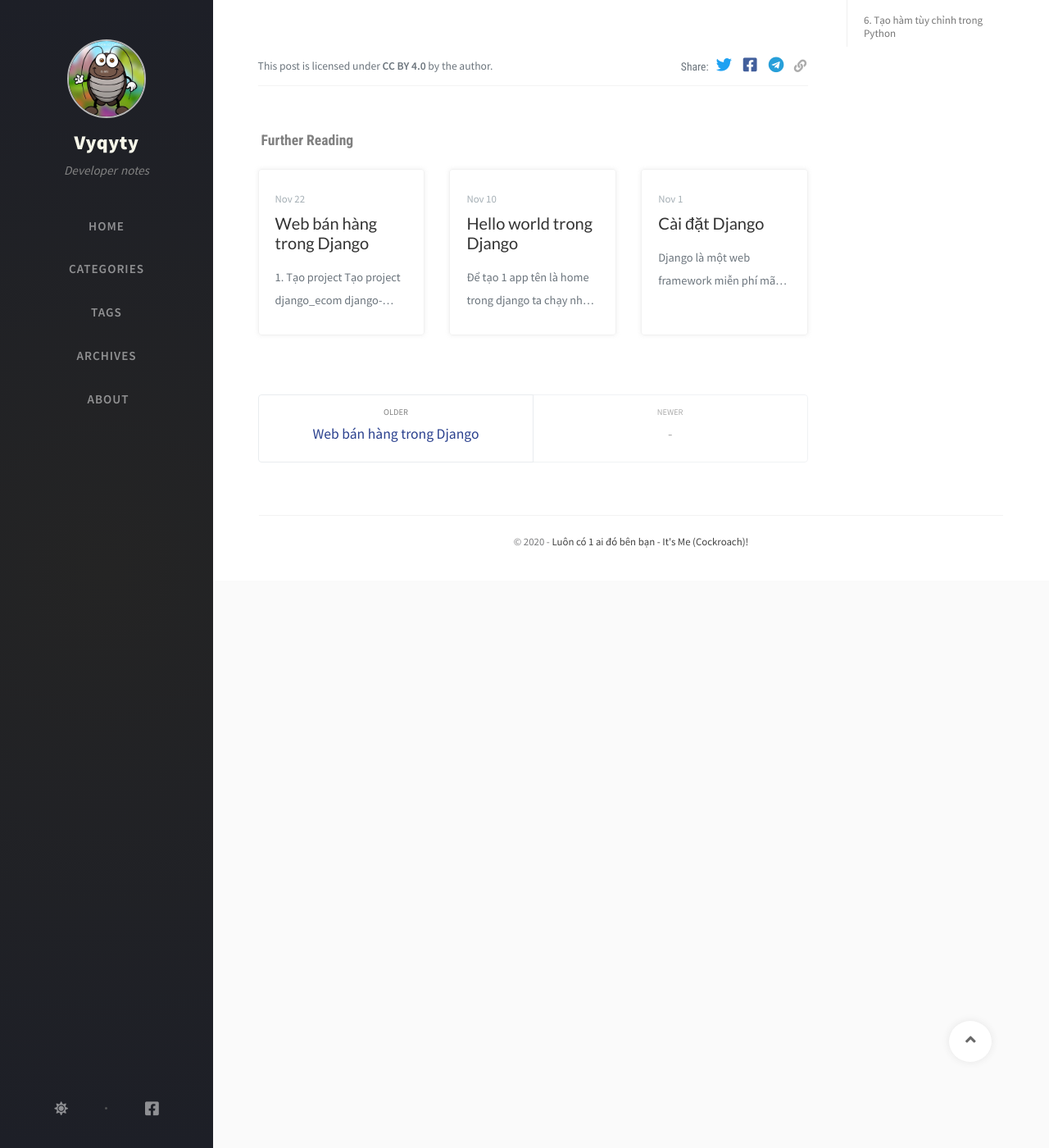
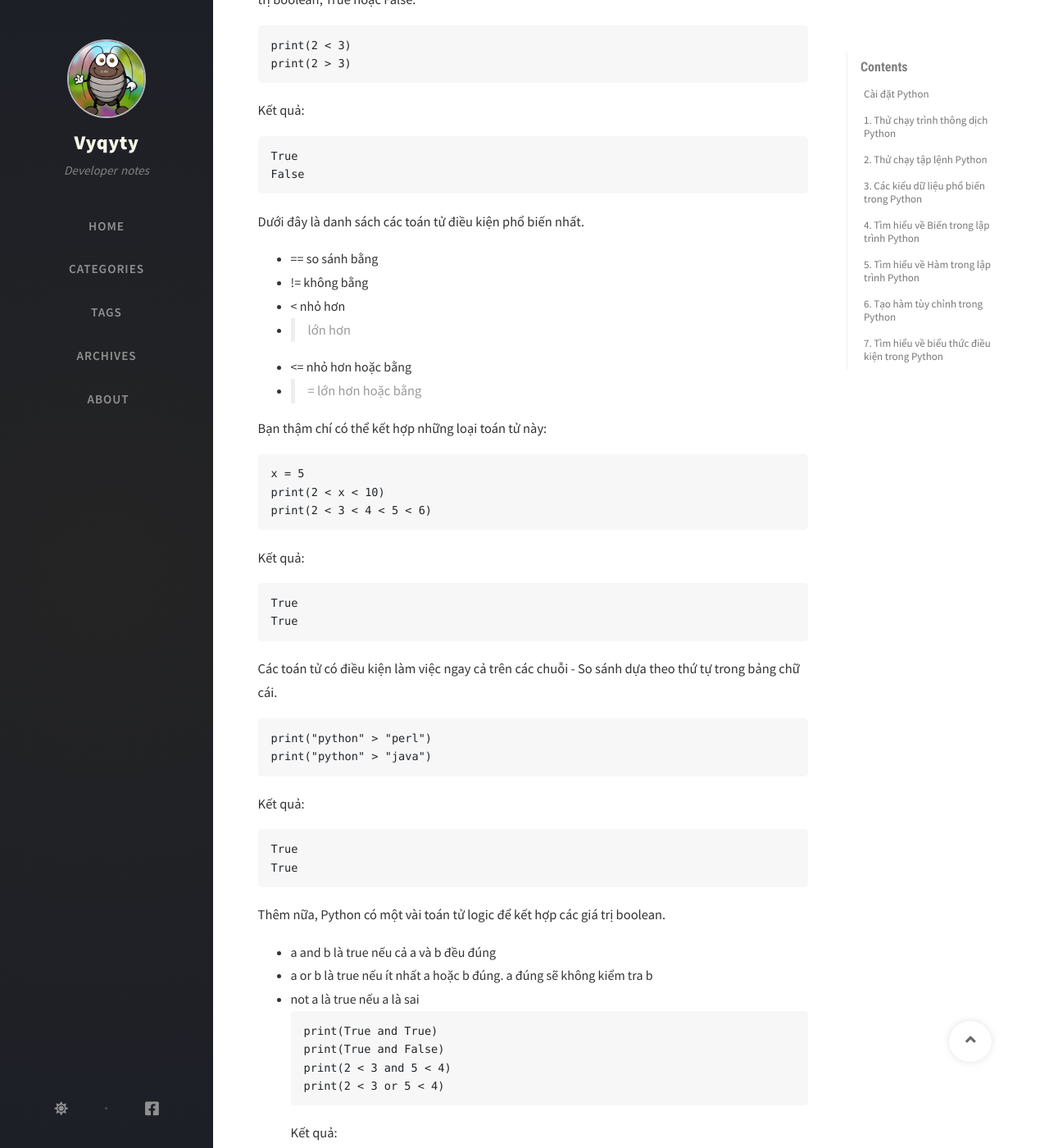
Before and after one commit to vyqyty/vyqyty.github.io, a Jekyll site: the page built from _posts/2020-12-08-python-co-ban.md, in a window 1280 px wide and 1400 px high, scrolled down 11866 px. Shown: the whole window at 82% size. Built offline with Jekyll 4.4.1, drawn with Linux system fonts in a browser that asks for light colours; nearby versions of some CDN libraries; comment, search, counter and statistics services are not loaded; some of the changed text lies outside the part shown.

Commit message:
Update 2020-12-08-python-co-ban.md

````diff
--- a/_posts/2020-12-08-python-co-ban.md
+++ b/_posts/2020-12-08-python-co-ban.md
@@ -440,3 +440,64 @@ Chạy chương trình, ta có kết quả:
 25
 2
 ```
+
+## 7. Tìm hiểu về biểu thức điều kiện trong Python
+
+Python cung cấp các toán tử khác nhau để so sánh các giá trị. Kết quả của một so sánh là một giá trị boolean, True hoặc False.
+```
+print(2 < 3)
+print(2 > 3)
+```
+Kết quả:
+```
+True
+False
+```
+Dưới đây là danh sách các toán tử điều kiện phổ biến nhất.
+
+* == so sánh bằng
+* != không bằng
+* < nhỏ hơn
+* > lớn hơn
+* <= nhỏ hơn hoặc bằng
+* >= lớn hơn hoặc bằng
+
+Bạn thậm chí có thể kết hợp những loại toán tử này:
+```
+x = 5
+print(2 < x < 10)
+print(2 < 3 < 4 < 5 < 6)
+```
+Kết quả:
+```
+True
+True
+```
+Các toán tử có điều kiện làm việc ngay cả trên các chuỗi - So sánh dựa theo thứ tự trong bảng chữ cái.
+```
+print("python" > "perl")
+print("python" > "java")
+```
+Kết quả:
+```
+True
+True
+```
+Thêm nữa, Python có một vài toán tử logic để kết hợp các giá trị boolean.
+
+* a and b là true nếu cả a và b đều đúng
+* a or b là true nếu ít nhất a hoặc b đúng. a đúng sẽ không kiểm tra b
+* not a là true nếu a là sai
+```
+print(True and True)
+print(True and False)
+print(2 < 3 and 5 < 4)
+print(2 < 3 or 5 < 4)
+```
+Kết quả:
+```
+True
+False
+False
+True
+```
````
